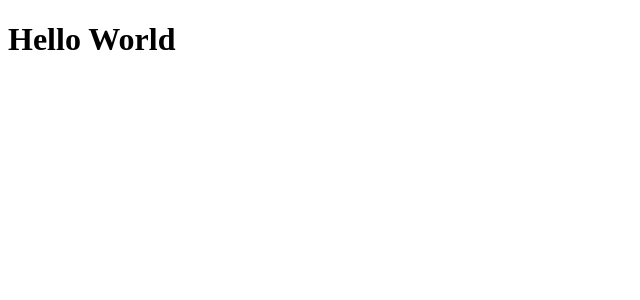
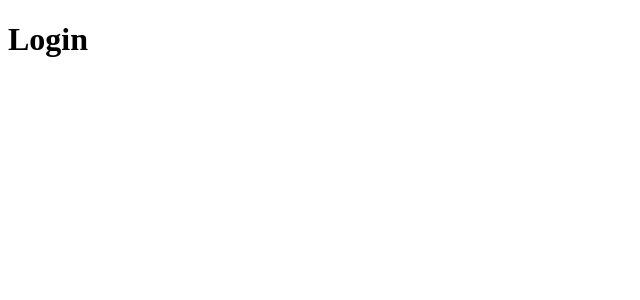
Before and after one commit to EliasJuk/FactoryFlow, a React (Vite) app in the folder app/src/renderer/: page / in a window 1280 px wide. Shown: the top 300 px of the page, without its empty margins (0-640 px from the left). Built offline with nearby package versions, Linux system fonts and the light colour scheme.

Commit message:
Tela Login

```diff
--- /dev/null
+++ b/app/src/renderer/src/App.tsx
@@ -0,0 +1,7 @@
+import LoginPage from "./pages/Login/LoginPage";
+
+function App() {
+  return <LoginPage />;
+}
+
+export default App;
--- a/app/src/renderer/src/main.tsx
+++ b/app/src/renderer/src/main.tsx
@@ -1,7 +1,9 @@
-import { createRoot } from "react-dom/client";
+import React from "react";
+import ReactDOM from "react-dom/client";
+import App from "./App";
 
-function App() {
-  return <h1>Hello World</h1>;
-}
-
-createRoot(document.getElementById("root")!).render(<App />);
+ReactDOM.createRoot(document.getElementById("root")!).render(
+  <React.StrictMode>
+    <App />
+  </React.StrictMode>
+);
--- /dev/null
+++ b/app/src/renderer/src/pages/Login/LoginPage.tsx
@@ -0,0 +1,9 @@
+function LoginPage() {
+  return (
+    <div>
+      <h1>Login</h1>
+    </div>
+  );
+}
+
+export default LoginPage;
```
Also changed, not shown: app/src/renderer/src/pages/Login/Login.module.css (added), app/src/renderer/src/pages/Login/index.ts (added).
